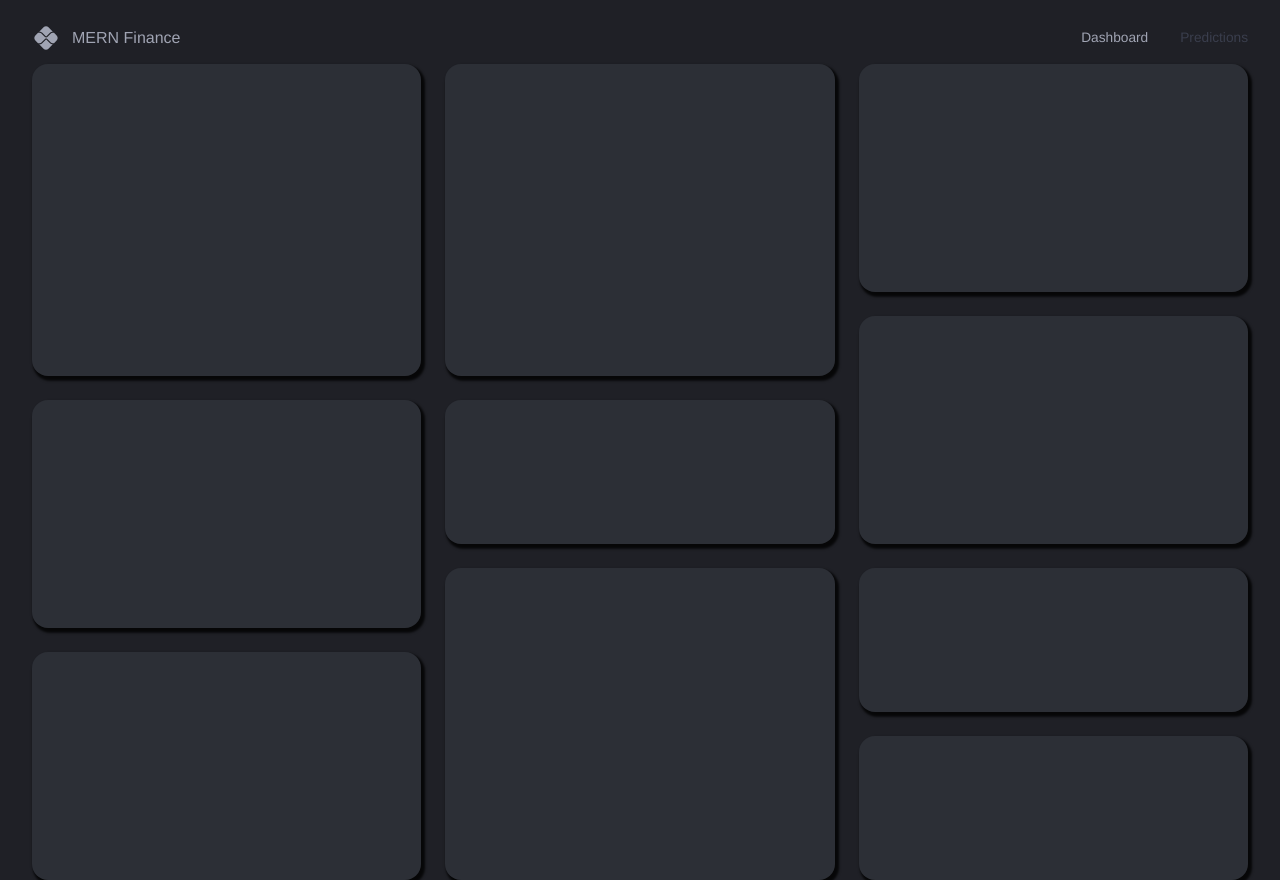
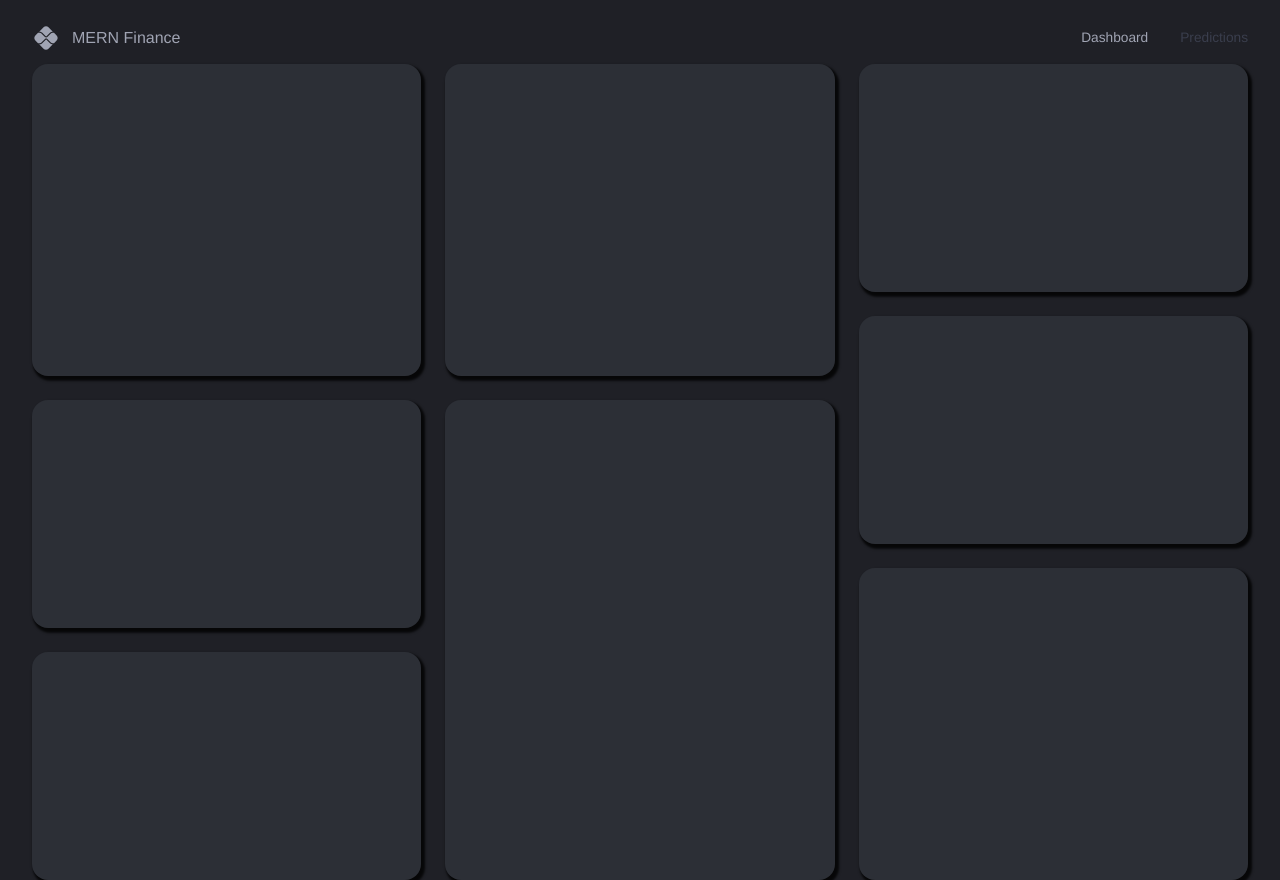
Before and after one commit to wmiq84/mern-finance, a React (Vite) app in the folder client/: page / in a window 1280 px wide. Built offline with nearby package versions, Linux system fonts and the light colour scheme.

Commit message:
Refactor dashboard code

```diff
--- /dev/null
+++ b/client/src/scenes/dashboard/Row1.tsx
@@ -0,0 +1,16 @@
+import DashboardBox from '@/components/DashboardBox';
+import React from 'react';
+
+type Props = {};
+
+const Row1 = (props: Props) => {
+	return (
+		<>
+			<DashboardBox gridArea="a"></DashboardBox>
+			<DashboardBox gridArea="b"></DashboardBox>
+			<DashboardBox gridArea="c"></DashboardBox>
+		</>
+	);
+};
+
+export default Row1;
--- /dev/null
+++ b/client/src/scenes/dashboard/Row2.tsx
@@ -0,0 +1,16 @@
+import DashboardBox from '@/components/DashboardBox';
+import React from 'react';
+
+type Props = {};
+
+const Row2 = (props: Props) => {
+	return (
+		<>
+			<DashboardBox gridArea="d"></DashboardBox>
+			<DashboardBox gridArea="e"></DashboardBox>
+			<DashboardBox gridArea="f"></DashboardBox>
+		</>
+	);
+};
+
+export default Row2;
--- /dev/null
+++ b/client/src/scenes/dashboard/Row3.tsx
@@ -0,0 +1,15 @@
+import DashboardBox from '@/components/DashboardBox';
+import React from 'react';
+
+type Props = {};
+
+const Row3 = (props: Props) => {
+	return (
+		<>
+			<DashboardBox gridArea="g"></DashboardBox>
+			<DashboardBox gridArea="h"></DashboardBox>
+		</>
+	);
+};
+
+export default Row3;
--- a/client/src/scenes/dashboard/index.tsx
+++ b/client/src/scenes/dashboard/index.tsx
@@ -1,6 +1,8 @@
-import DashboardBox from '@/components/DashboardBox';
 import { Box, useMediaQuery, useTheme } from '@mui/material';
 import React from 'react';
+import Row1 from './Row1';
+import Row2 from './Row2';
+import Row3 from './Row3';
 
 type Props = {};
 
@@ -11,10 +13,10 @@ const gridTemplateLargeScreens = `
     "a b f"
     "d e f"
     "d e f"
-    "d h i"
-    "g h i"
-    "g h j"
-    "g h j"
+    "d e h"
+    "g e h"
+    "g e h"
+    "g e h"
 `;
 
 const gridTemplateSmallScreens = `
@@ -34,7 +36,12 @@ const gridTemplateSmallScreens = `
     "d"
     "e"
     "e"
-    "f
+    "e"
+    "e"
+    "e"
+    "e"
+    "f"
+    "f"
     "f"
     "g"
     "g"
@@ -43,11 +50,9 @@ const gridTemplateSmallScreens = `
     "h"
     "h"
     "h"
-    "j"
-    "j"
 `;
 
-const Dashboard = (props: Props) => {
+const Dashboard = () => {
 	const isAboveMediumScreens = useMediaQuery('(min-width: 1200px)');
 	const { palette } = useTheme();
 	return (
@@ -71,16 +76,9 @@ const Dashboard = (props: Props) => {
 					  }
 			}
 		>
-			<DashboardBox gridArea="a"></DashboardBox>
-			<DashboardBox gridArea="b"></DashboardBox>
-			<DashboardBox gridArea="c"></DashboardBox>
-			<DashboardBox gridArea="d"></DashboardBox>
-			<DashboardBox gridArea="e"></DashboardBox>
-			<DashboardBox gridArea="f"></DashboardBox>
-			<DashboardBox gridArea="g"></DashboardBox>
-			<DashboardBox gridArea="h"></DashboardBox>
-			<DashboardBox gridArea="i"></DashboardBox>
-			<DashboardBox gridArea="j"></DashboardBox>
+			<Row1 />
+			<Row2 />
+            <Row3 />
 		</Box>
 	);
 };
```
